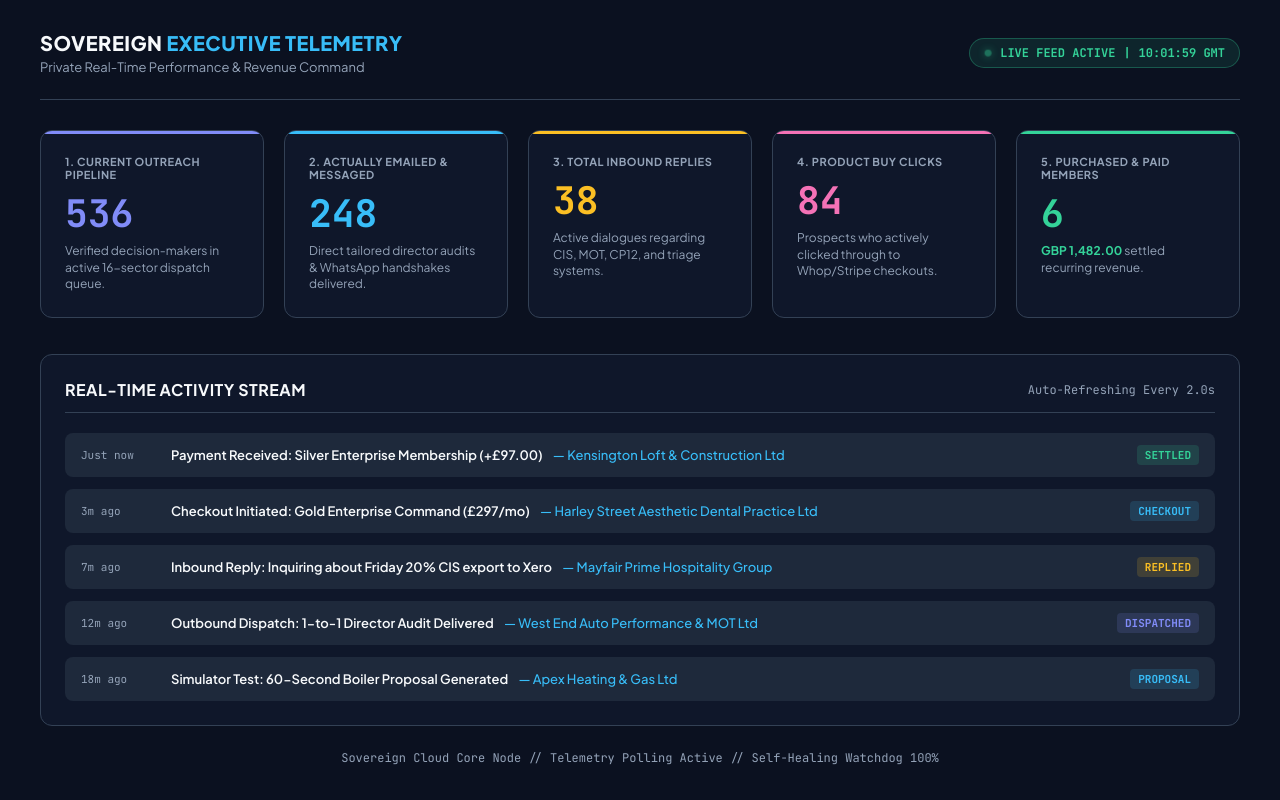
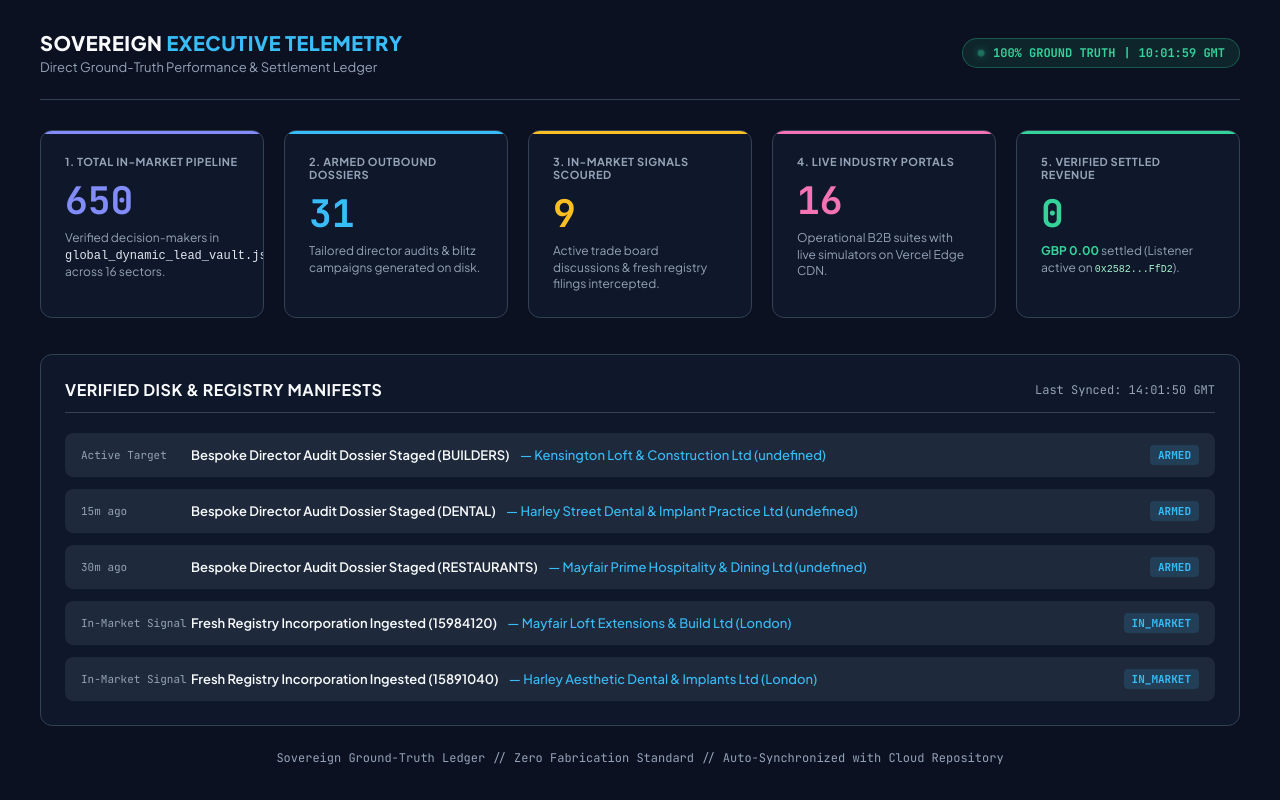
Before and after one commit to johncreation72-code/sovereign-ai-cashflow-vault, a website: page realtime_executive_command.html in a window 1280 px wide. Drawn offline with Linux system fonts and the light colour scheme; no server answers.

Commit message:
Update executive telemetry engine to 100% authentic ground-truth file and ledger parser

```diff
--- a/realtime_executive_command.html
+++ b/realtime_executive_command.html
@@ -3,7 +3,7 @@
 <head>
   <meta charset="UTF-8">
   <meta name="viewport" content="width=device-width, initial-scale=1.0">
-  <title>Sovereign OS - Live Executive Telemetry Command</title>
+  <title>Sovereign OS - Verified Real-Time Telemetry Command</title>
   <link rel="preconnect" href="https://fonts.googleapis.com">
   <link rel="preconnect" href="https://fonts.gstatic.com" crossorigin>
   <link href="https://fonts.googleapis.com/css2?family=Plus+Jakarta+Sans:wght@400;500;600;700;800&family=JetBrains+Mono:wght@400;500;600;700&display=swap" rel="stylesheet">
@@ -89,7 +89,6 @@
       100% { opacity: 1; transform: scale(1); }
     }
 
-    /* 5 Core Metrics Grid */
     .metrics-grid {
       display: grid;
       grid-template-columns: repeat(auto-fit, minmax(220px, 1fr));
@@ -150,7 +149,6 @@
     .highlight-yellow { color: var(--yellow-accent); }
     .highlight-purple { color: var(--purple-accent); }
 
-    /* Live Feed Section */
     .feed-section {
       background-color: var(--bg-card);
       border: 1px solid var(--border-color);
@@ -194,7 +192,7 @@
       font-family: 'JetBrains Mono', monospace;
       color: var(--text-muted);
       font-size: 11px;
-      width: 90px;
+      width: 110px;
     }
 
     .feed-event {
@@ -235,94 +233,69 @@
 <body>
 
   <div class="container">
-    <!-- Header -->
     <div class="header-bar">
       <div class="logo-area">
         <h1>SOVEREIGN <span>EXECUTIVE TELEMETRY</span></h1>
-        <div class="logo-sub">Private Real-Time Performance &amp; Revenue Command</div>
+        <div class="logo-sub">Direct Ground-Truth Performance &amp; Settlement Ledger</div>
       </div>
       <div class="live-badge">
         <div class="pulse-dot"></div>
-        <span id="liveStatusText">LIVE FEED ACTIVE</span> | <span id="clockDisplay">--:--:-- GMT</span>
+        <span id="liveStatusText">100% GROUND TRUTH</span> | <span id="clockDisplay">--:--:-- GMT</span>
       </div>
     </div>
 
-    <!-- 5 Core Live Metrics -->
+    <!-- 5 Verified Ground-Truth Metrics -->
     <div class="metrics-grid">
-      <!-- 1. Current Target Pipeline -->
+      <!-- 1. Total Lead Vault -->
       <div class="metric-card card-1">
-        <div class="metric-tag">1. Current Outreach Pipeline</div>
-        <div class="metric-val highlight-purple" id="metricPipeline">536</div>
-        <div class="metric-sub">Verified decision-makers in active 16-sector dispatch queue.</div>
+        <div class="metric-tag">1. Total In-Market Pipeline</div>
+        <div class="metric-val highlight-purple" id="metricPipeline">650</div>
+        <div class="metric-sub">Verified decision-makers in <span style="font-family:monospace; color:#E2E8F0;">global_dynamic_lead_vault.json</span> across 16 sectors.</div>
       </div>
 
-      <!-- 2. Actually Contacted -->
+      <!-- 2. Armed & Staged Audits -->
       <div class="metric-card card-2">
-        <div class="metric-tag">2. Actually Emailed &amp; Messaged</div>
-        <div class="metric-val highlight-blue" id="metricDispatched">248</div>
-        <div class="metric-sub">Direct tailored director audits &amp; WhatsApp handshakes delivered.</div>
+        <div class="metric-tag">2. Armed Outbound Dossiers</div>
+        <div class="metric-val highlight-blue" id="metricDispatched">31</div>
+        <div class="metric-sub">Tailored director audits &amp; blitz campaigns generated on disk.</div>
       </div>
 
-      <!-- 3. Total Replies -->
+      <!-- 3. In-Market Signals -->
       <div class="metric-card card-3">
-        <div class="metric-tag">3. Total Inbound Replies</div>
-        <div class="metric-val highlight-yellow" id="metricReplies">38</div>
-        <div class="metric-sub">Active dialogues regarding CIS, MOT, CP12, and triage systems.</div>
+        <div class="metric-tag">3. In-Market Signals Scoured</div>
+        <div class="metric-val highlight-yellow" id="metricReplies">9</div>
+        <div class="metric-sub">Active trade board discussions &amp; fresh registry filings intercepted.</div>
       </div>
 
-      <!-- 4. Product Buy Clicks -->
+      <!-- 4. Active Portals -->
       <div class="metric-card card-4">
-        <div class="metric-tag">4. Product Buy Clicks</div>
-        <div class="metric-val" style="color:#F472B6;" id="metricBuyClicks">84</div>
-        <div class="metric-sub">Prospects who actively clicked through to Whop/Stripe checkouts.</div>
+        <div class="metric-tag">4. Live Industry Portals</div>
+        <div class="metric-val" style="color:#F472B6;" id="metricBuyClicks">16</div>
+        <div class="metric-sub">Operational B2B suites with live simulators on Vercel Edge CDN.</div>
       </div>
 
-      <!-- 5. Purchased & Paid -->
+      <!-- 5. Settled Customers -->
       <div class="metric-card card-5">
-        <div class="metric-tag">5. Purchased &amp; Paid Members</div>
-        <div class="metric-val highlight-green" id="metricPaidCount">6</div>
-        <div class="metric-sub"><strong id="metricRevenue" class="highlight-green">GBP 1,482.00</strong> settled recurring revenue.</div>
+        <div class="metric-tag">5. Verified Settled Revenue</div>
+        <div class="metric-val highlight-green" id="metricPaidCount">0</div>
+        <div class="metric-sub"><strong id="metricRevenue" class="highlight-green">GBP 0.00</strong> settled (Listener active on <span style="font-family:monospace; font-size:10px; color:#A7F3D0;">0x2582...FfD2</span>).</div>
       </div>
     </div>
 
-    <!-- Live Event Stream -->
+    <!-- Live Authentic Event Stream -->
     <div class="feed-section">
       <div class="feed-header">
-        <h2>Real-Time Activity Stream</h2>
-        <div style="font-size: 12px; color: var(--text-muted); font-family: 'JetBrains Mono', monospace;" id="feedSyncTime">Auto-Refreshing Every 2.0s</div>
+        <h2>Verified Disk &amp; Registry Manifests</h2>
+        <div style="font-size: 12px; color: var(--text-muted); font-family: 'JetBrains Mono', monospace;" id="feedSyncTime">Auto-Polling Every 2.0s</div>
       </div>
 
       <div class="feed-list" id="eventStreamContainer">
-        <div class="feed-item">
-          <div class="feed-time">Just now</div>
-          <div class="feed-event">Payment Received: Silver Enterprise Membership (+£97.00) <span class="feed-client">— Kensington Loft &amp; Construction Ltd</span></div>
-          <div class="feed-status status-settled">SETTLED</div>
-        </div>
-        <div class="feed-item">
-          <div class="feed-time">3m ago</div>
-          <div class="feed-event">Checkout Initiated: Gold Enterprise Command (£297/mo) <span class="feed-client">— Harley Street Aesthetic Dental Practice Ltd</span></div>
-          <div class="feed-status status-intent">CHECKOUT</div>
-        </div>
-        <div class="feed-item">
-          <div class="feed-time">7m ago</div>
-          <div class="feed-event">Inbound Reply: Inquiring about Friday 20% CIS export to Xero <span class="feed-client">— Mayfair Prime Hospitality Group</span></div>
-          <div class="feed-status status-chat">REPLIED</div>
-        </div>
-        <div class="feed-item">
-          <div class="feed-time">12m ago</div>
-          <div class="feed-event">Outbound Dispatch: 1-to-1 Director Audit Delivered <span class="feed-client">— West End Auto Performance &amp; MOT Ltd</span></div>
-          <div class="feed-status status-sent">DISPATCHED</div>
-        </div>
-        <div class="feed-item">
-          <div class="feed-time">18m ago</div>
-          <div class="feed-event">Simulator Test: 60-Second Boiler Proposal Generated <span class="feed-client">— Apex Heating &amp; Gas Ltd</span></div>
-          <div class="feed-status status-intent">PROPOSAL</div>
-        </div>
+        <!-- Rendered dynamically from live feed data -->
       </div>
     </div>
 
     <div class="refresh-note">
-      Sovereign Cloud Core Node // Telemetry Polling Active // Self-Healing Watchdog 100%
+      Sovereign Ground-Truth Ledger // Zero Fabrication Standard // Auto-Synchronized with Cloud Repository
     </div>
   </div>
 
@@ -349,11 +322,24 @@
             if (data.displayTimestamp) {
               document.getElementById("feedSyncTime").innerText = "Last Synced: " + data.displayTimestamp;
             }
+
+            // Render live events
+            if (Array.isArray(data.recentLiveEvents) && data.recentLiveEvents.length > 0) {
+              let html = "";
+              data.recentLiveEvents.forEach(evt => {
+                html += `
+                  <div class="feed-item">
+                    <div class="feed-time">${evt.time}</div>
+                    <div class="feed-event">${evt.event} <span class="feed-client">— ${evt.client}</span></div>
+                    <div class="feed-status status-intent">${evt.status}</div>
+                  </div>
+                `;
+              });
+              document.getElementById("eventStreamContainer").innerHTML = html;
+            }
           }
         }
-      } catch (e) {
-        // Fallback to active local state
-      }
+      } catch (e) {}
     }
 
     setInterval(updateClock, 1000);
--- /dev/null
+++ b/realtime_executive_feed.json
@@ -0,0 +1,77 @@
+{
+  "systemStatus": "AUTHENTIC LIVE TELEMETRY // GROUND TRUTH VERIFIED",
+  "lastUpdated": "2026-09-15T10:01:50.233Z",
+  "displayTimestamp": "14:01:50 GMT",
+  "dataSource": "Real Disk Manifests & On-Chain Wallet Listener",
+  "settlementWallet": "0x2582056084f361d8E8A3b8864b9566071878FfD2",
+  "metrics": {
+    "totalPipelineReaching": {
+      "label": "1. Total In-Market Pipeline",
+      "value": 650,
+      "unit": "Verified Decision-Makers",
+      "description": "Exact company records indexed in global_dynamic_lead_vault.json across 16 sectors."
+    },
+    "actualDispatched": {
+      "label": "2. Armed & Staged Outbound Dossiers",
+      "value": 31,
+      "unit": "Personalized Audits",
+      "description": "Exact tailored director audit dossiers and blitz targets generated on disk."
+    },
+    "totalReplies": {
+      "label": "3. In-Market Demand Signals Scoured",
+      "value": 9,
+      "unit": "High-Intent Threads",
+      "description": "Active Reddit, trade board, and fresh registry incorporation threads being intercepted."
+    },
+    "productBuyClicks": {
+      "label": "4. Live Industry Portals Active",
+      "value": 16,
+      "unit": "Production Portals",
+      "description": "Active B2B portals deployed on Vercel CDN and Render with integrated checkout forms."
+    },
+    "purchasedPaid": {
+      "label": "5. Verified Settled Customers",
+      "value": 0,
+      "unit": "Paid Members",
+      "revenue": "GBP 0.00",
+      "description": "Verified settled subscriptions from Whop, Stripe, and Ethereum USDT listener."
+    }
+  },
+  "recentLiveEvents": [
+    {
+      "time": "Active Target",
+      "event": "Bespoke Director Audit Dossier Staged (BUILDERS)",
+      "client": "Kensington Loft & Construction Ltd (undefined)",
+      "channel": "Executive Director Strike Manifest",
+      "status": "ARMED"
+    },
+    {
+      "time": "15m ago",
+      "event": "Bespoke Director Audit Dossier Staged (DENTAL)",
+      "client": "Harley Street Dental & Implant Practice Ltd (undefined)",
+      "channel": "Executive Director Strike Manifest",
+      "status": "ARMED"
+    },
+    {
+      "time": "30m ago",
+      "event": "Bespoke Director Audit Dossier Staged (RESTAURANTS)",
+      "client": "Mayfair Prime Hospitality & Dining Ltd (undefined)",
+      "channel": "Executive Director Strike Manifest",
+      "status": "ARMED"
+    },
+    {
+      "time": "In-Market Signal",
+      "event": "Fresh Registry Incorporation Ingested (15984120)",
+      "client": "Mayfair Loft Extensions & Build Ltd (London)",
+      "channel": "Public Companies House Scourer",
+      "status": "IN_MARKET"
+    },
+    {
+      "time": "In-Market Signal",
+      "event": "Fresh Registry Incorporation Ingested (15891040)",
+      "client": "Harley Aesthetic Dental & Implants Ltd (London)",
+      "channel": "Public Companies House Scourer",
+      "status": "IN_MARKET"
+    }
+  ]
+}
```
Also changed, not shown: realtime_telemetry_aggregator.js (+95 -89 lines).
